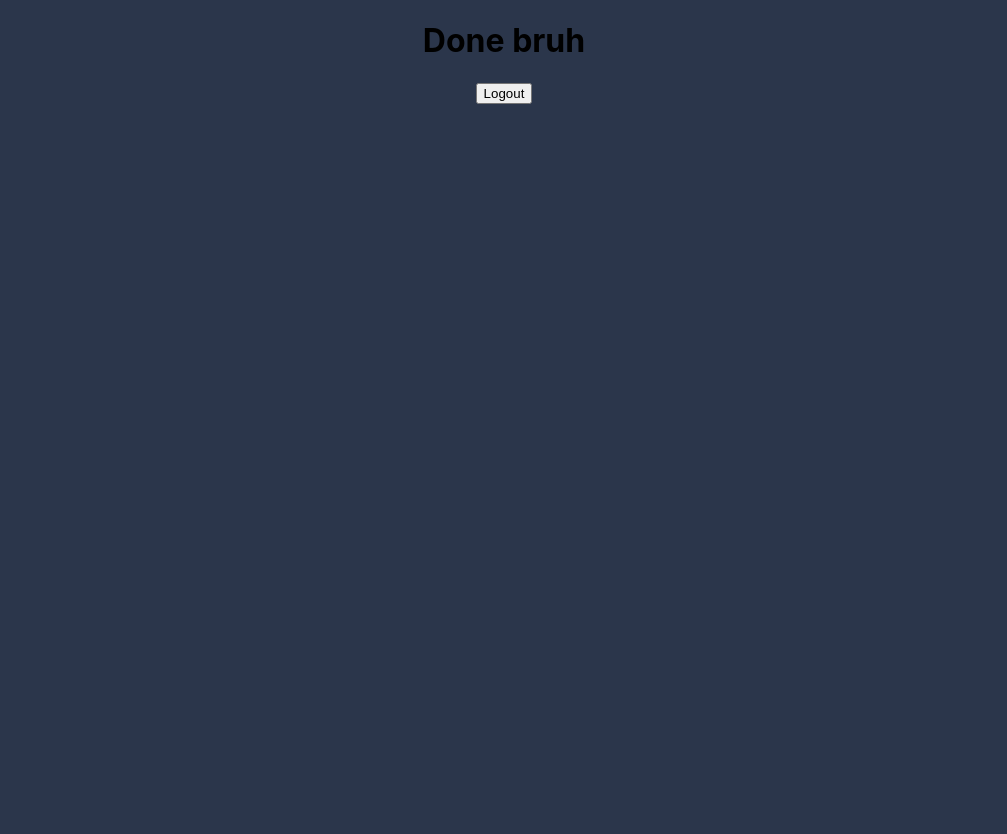
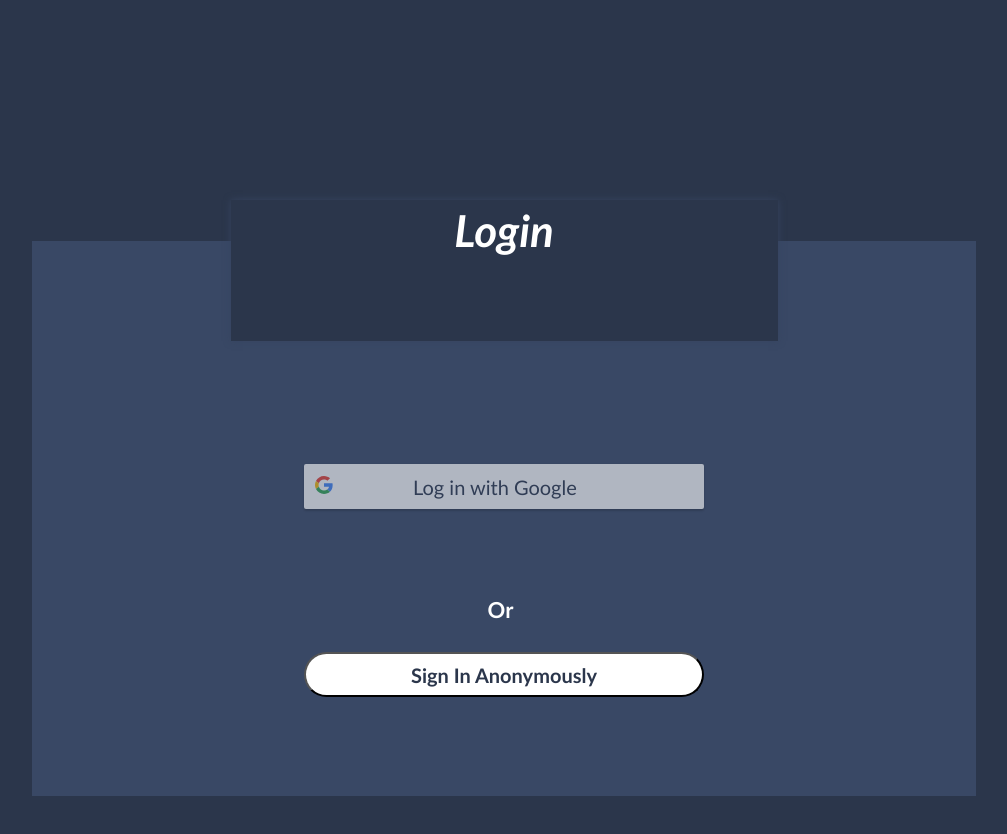
Before and after one commit to iiitv/Arcadia-official-web, a React (Create React App) app: page /login in a window 1280 px wide. Before the commit this address led to /dashboard. Shown: the top 834 px of the page, without its empty margins (136-1143 px from the left). Before the commit the page ends 800 px from the top, so only its background shows below. Built offline with nearby package versions, Linux system fonts and the light colour scheme.

Commit message:
fixed anonymous login

```diff
--- a/package.json
+++ b/package.json
@@ -8,6 +8,7 @@
     "@testing-library/user-event": "^12.1.10",
     "react": "^17.0.2",
     "react-dom": "^17.0.2",
+    "react-google-button": "^0.7.2",
     "react-google-login": "^5.2.2",
     "react-router-dom": "^5.3.0",
     "react-scripts": "4.0.3",
--- a/src/Components/login.css
+++ b/src/Components/login.css
@@ -27,6 +27,7 @@ body{
 .loginCard{
     margin: auto;
     margin-top: -100px;
+    margin-bottom: 120px;
     background: #394865;
     height: 555px;
     width: 944px;
@@ -49,8 +50,32 @@ body{
     color: #FFFFFF;
 
 }
+
 .anonymousCard{
     position: relative;
     top:336px;
 
 }
+.try{
+   border-radius: 30px;
+
+}
+button{
+    border-radius: 30px;
+    width: 400px;
+    height: 45px;
+    align-items: center;
+    font-size: 20px;
+    font-family: 'Gill Sans', 'Gill Sans MT', Calibri, 'Trebuchet MS', sans-serif;
+    font-weight: 600;
+    color: #2B364B;
+    background-color: #FFFFFF;
+}
+span{
+    border-radius: 30px;
+    margin-left: 60px;
+    font-family: 'Gill Sans', 'Gill Sans MT', Calibri, 'Trebuchet MS', sans-serif;
+    color: #2B364B;
+    font-weight: 600;
+    font-size: 20px ;
+}
--- a/src/Components/login.jsx
+++ b/src/Components/login.jsx
@@ -22,10 +22,11 @@ export default function Login(){
         <div className="loginCard">
             <div className="googleLoginCard">
                 <GoogleLogin
+                className="try"
                     clientId="1032167174701-bscvulohd5d6lpppmga4341uguhvma86.apps.googleusercontent.com"
                     buttonText="Log in with Google"
                     onSuccess={handleLogin}
-                    onFailure={handleLogin}
+                    onFailure={(response) => console.log(response)}
                     cookiePolicy={'single_host_origin'}
                 />
             </div>
```
Also changed, not shown: 1 other file (tests, documents, lock files or other folders).
